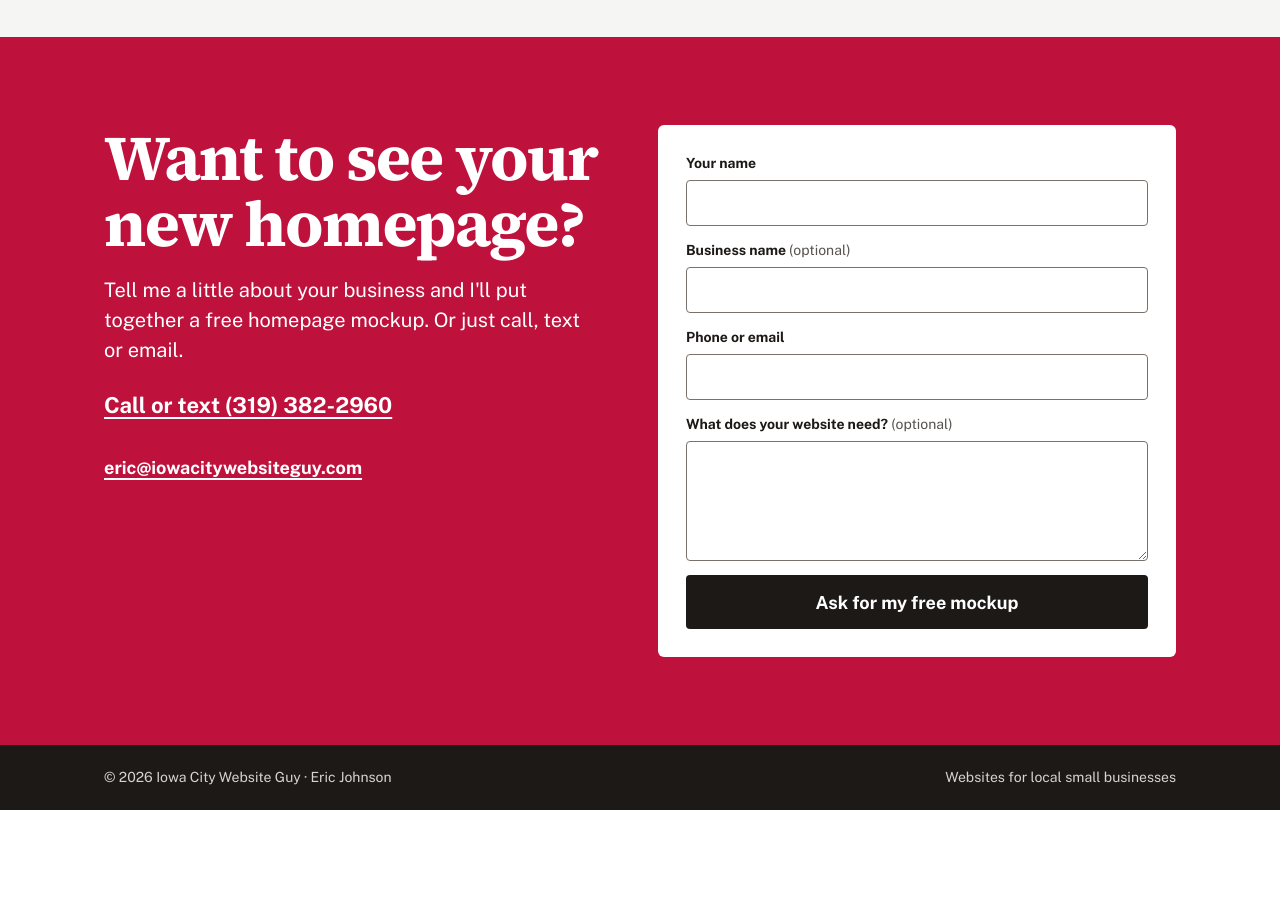
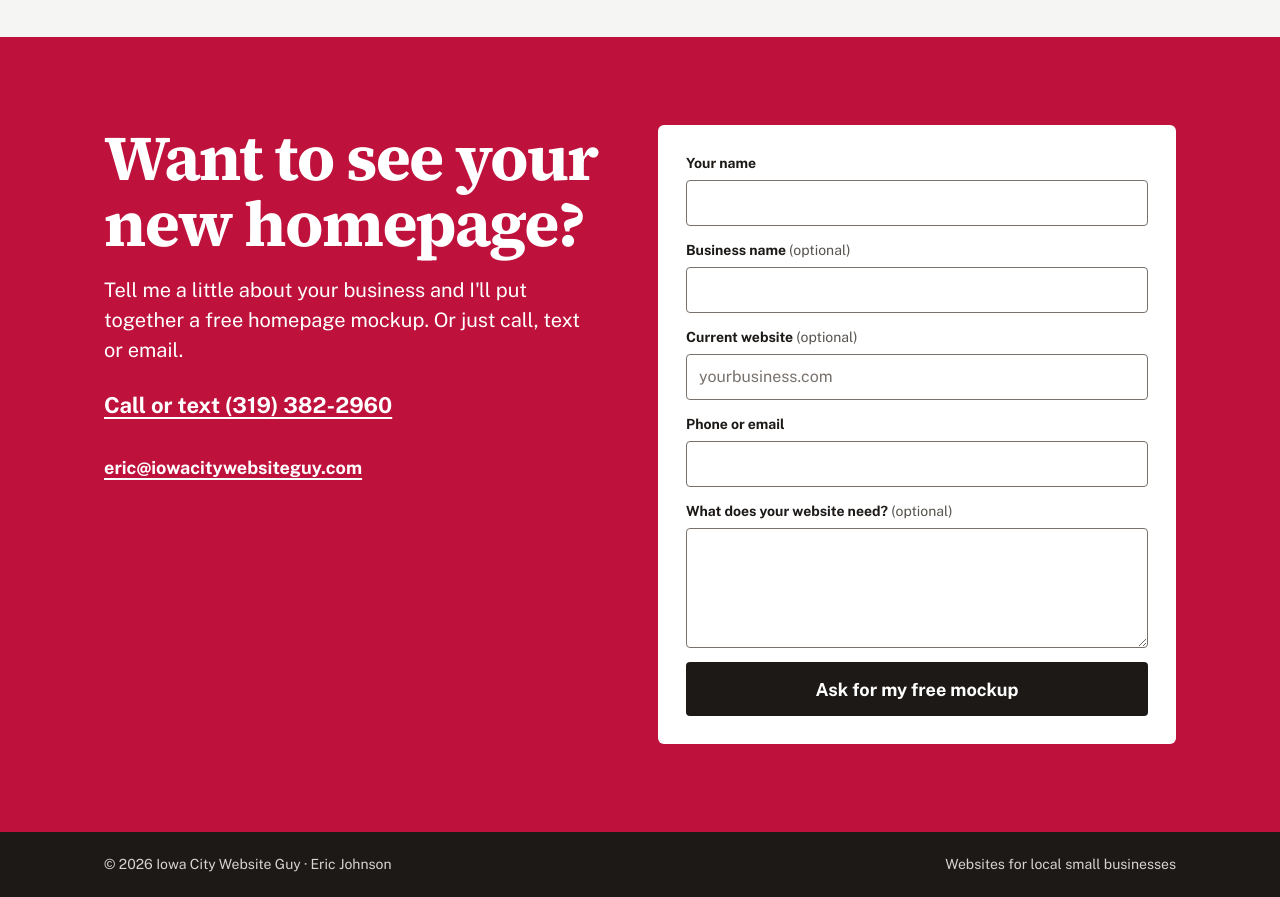
Before and after one commit to onetwothreebutter/iowacitywebsiteguy, a website: page index.html in a window 1280 px wide. Shown: the part 4160-5057 px from the top of the page. Before the commit the page ends 4970 px from the top, so only its background shows below. Drawn offline with nearby package versions, Linux system fonts and the light colour scheme.

Commit message:
Add optional Current website field to the contact form
Plain text so addresses without https:// are accepted. Tests cover the
new field and that it can be left blank.

Co-Authored-By: Claude Opus 5.5 <noreply@anthropic.com>
Claude-Session: https://claude.ai/code/session_016ninuuKRwYWcZE2zcWHymj

```diff
--- a/index.html
+++ b/index.html
@@ -238,6 +238,7 @@ h2 { font-size: clamp(2.5rem, 6vw, 4.5rem); line-height: 1.05; letter-spacing: -
   font: inherit; font-size: 16px; font-weight: 400;
 }
 .contact-form input { min-height: 46px; }
+.contact-form ::placeholder { color: #78716c; opacity: 1; }
 .form-status { margin: 0; font-size: 15px; }
 .form-status:empty { display: none; }
 .form-status.ok { color: #166534; font-weight: 700; }
@@ -497,6 +498,9 @@ h2 { font-size: clamp(2.5rem, 6vw, 4.5rem); line-height: 1.05; letter-spacing: -
         <label><span>Business name <span class="optional">(optional)</span></span>
           <input type="text" name="business" autocomplete="organization">
         </label>
+        <label><span>Current website <span class="optional">(optional)</span></span>
+          <input type="text" name="website" inputmode="url" autocomplete="url" placeholder="yourbusiness.com" spellcheck="false" autocapitalize="off">
+        </label>
         <label><span>Phone or email</span>
           <input type="text" name="contact" autocomplete="email" required>
         </label>
```
Also changed, not shown: tests/contact-form.spec.js (+12 -0 lines).
